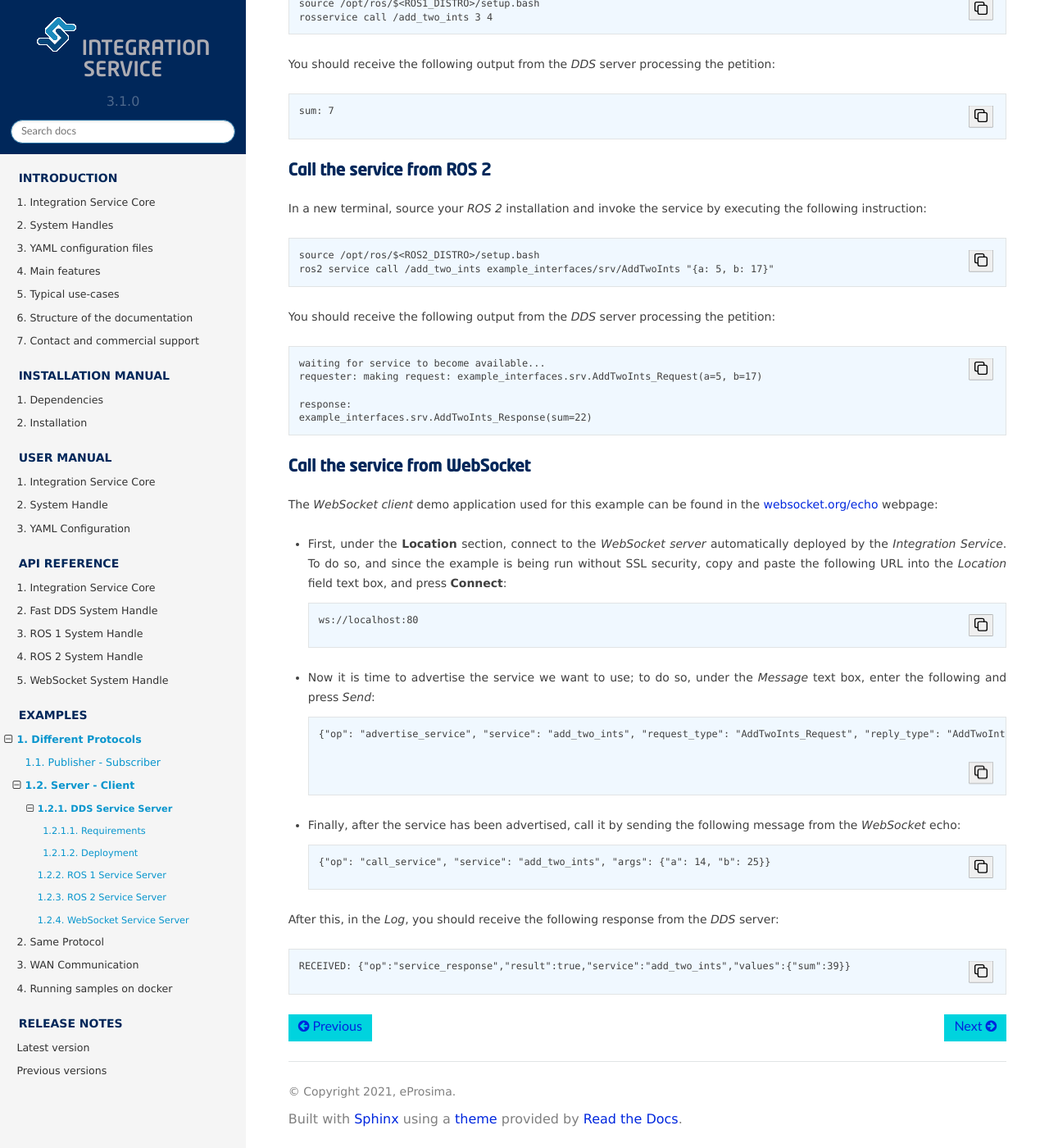
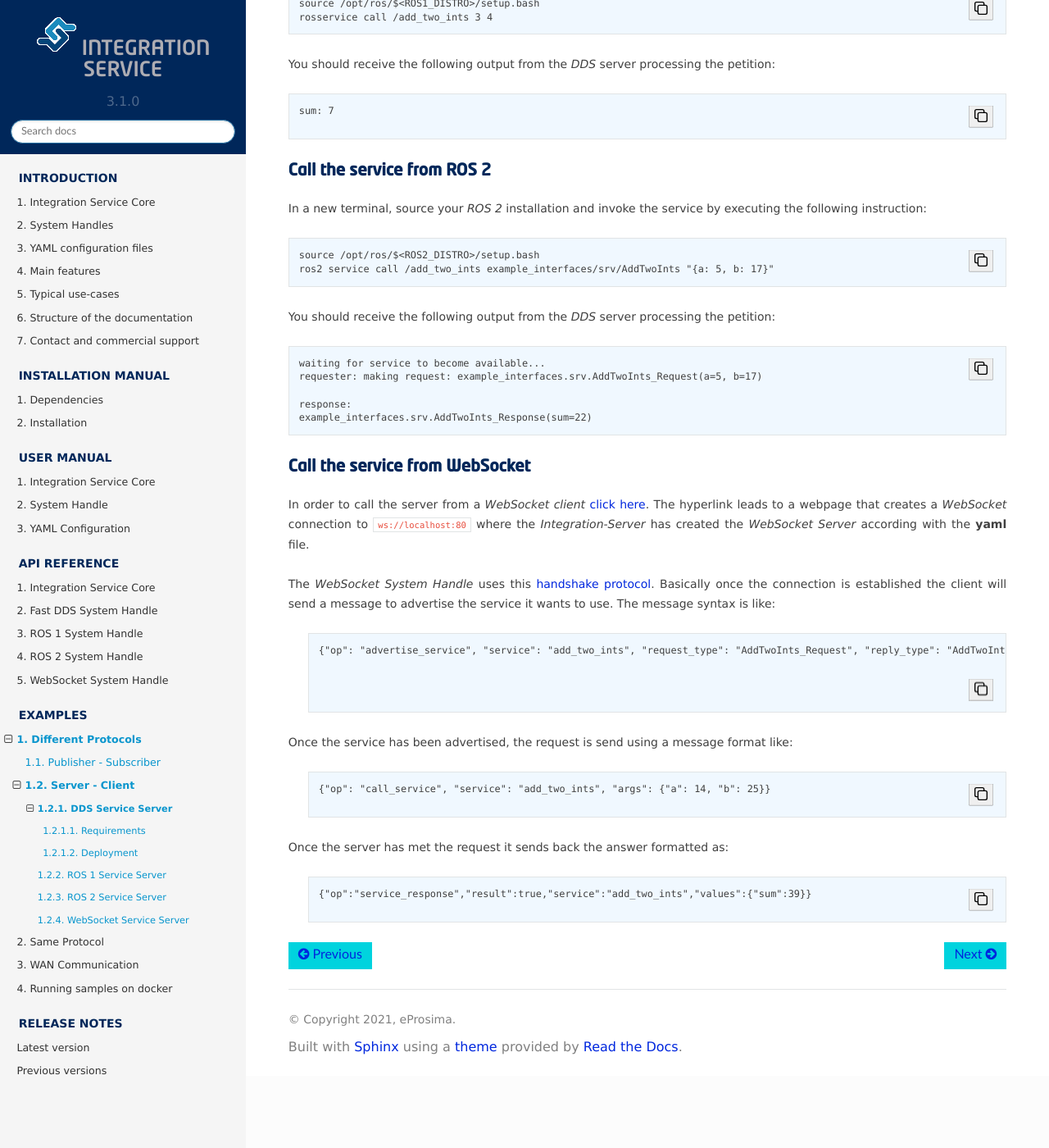
Before and after one commit to eProsima/Integration-Service-docs, a Sphinx documentation site: the page built from docs/examples/different_protocols/services/dds-server.rst, in a window 1280 px wide and 1400 px high, scrolled down 3367 px. Shown: the whole window at 82% size. Built offline with Sphinx 7.4.7 and the Read the Docs theme 2.0.0, drawn with Linux system fonts in a browser that asks for light colours; after the commit the page ends 4679 px from its top, so only the background shows below that.

Commit message:
[12458] replace websocket.org tools for our won
Signed-off-by: Miguel Barro <miguelbarro@eprosima.com>

```diff
--- a/docs/examples/different_protocols/services/dds-server.rst
+++ b/docs/examples/different_protocols/services/dds-server.rst
@@ -194,33 +194,27 @@ You should receive the following output from the *DDS* server processing the pet
 Call the service from WebSocket
 -------------------------------
 
-The *WebSocket client* demo application used for this example can be found in the
-`websocket.org/echo <https://www.websocket.org/echo.html>`_ webpage:
+In order to call the server from a *WebSocket client*  `click here <../../../ws_client_svr.html>`_.
+The hyperlink leads to a webpage that creates a *WebSocket* connection to
+:code:`ws://localhost:80` where the *Integration-Server* has created the
+*WebSocket Server* according with the **yaml** file.
 
-* First, under the **Location** section, connect to the *WebSocket server* automatically deployed by the *Integration Service*.
-  To do so, and since the example is being run without SSL security,
-  copy and paste the following URL into the *Location* field text box, and press **Connect**:
-
-  .. code-block:: html
-
-    ws://localhost:80
-
-* Now it is time to advertise the service we want to use; to do so,
-  under the *Message* text box, enter the following and press *Send*:
+The *WebSocket System Handle* uses this `handshake protocol <https://github.com/RobotWebTools/rosbridge_suite>`_.
+Basically once the connection is established the client will send a message to advertise the service it wants to use.
+The message syntax is like:
 
   .. code-block:: yaml
 
     {"op": "advertise_service", "service": "add_two_ints", "request_type": "AddTwoInts_Request", "reply_type": "AddTwoInts_Response"}
 
-* Finally, after the service has been advertised, call it by sending the following message from the
-  *WebSocket* echo:
+Once the service has been advertised, the request is send using a message format like:
 
   .. code-block:: yaml
 
     {"op": "call_service", "service": "add_two_ints", "args": {"a": 14, "b": 25}}
 
-After this, in the *Log*, you should receive the following response from the *DDS* server:
+Once the server has met the request it sends back the answer formatted as:
 
-.. code-block:: yaml
+  .. code-block:: yaml
 
-  RECEIVED: {"op":"service_response","result":true,"service":"add_two_ints","values":{"sum":39}}
+    {"op":"service_response","result":true,"service":"add_two_ints","values":{"sum":39}}
```
Also changed, not shown: docs/examples/different_protocols/services/ros1-server.rst (+11 -17 lines), docs/examples/different_protocols/services/ros2-server.rst (+11 -17 lines).
